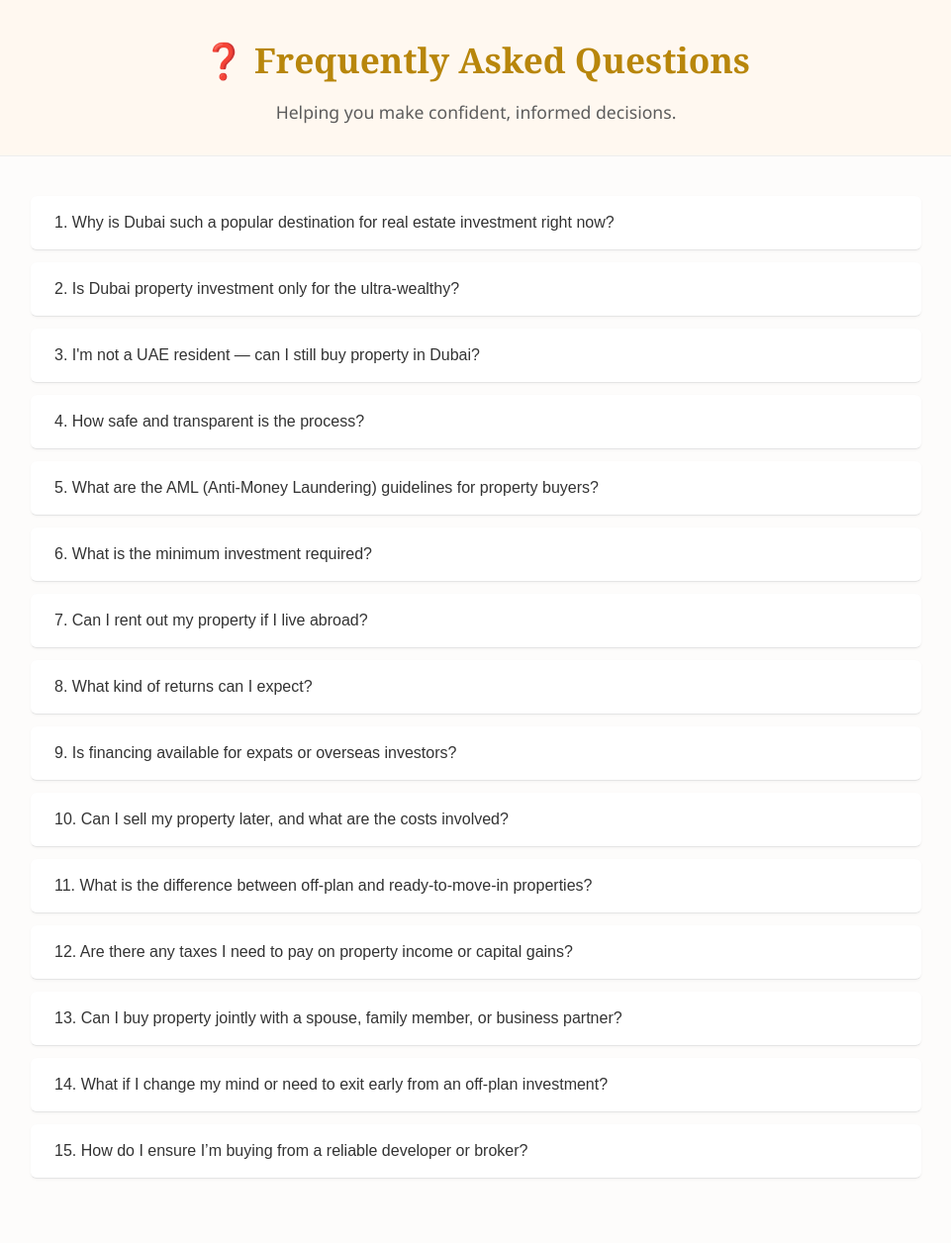
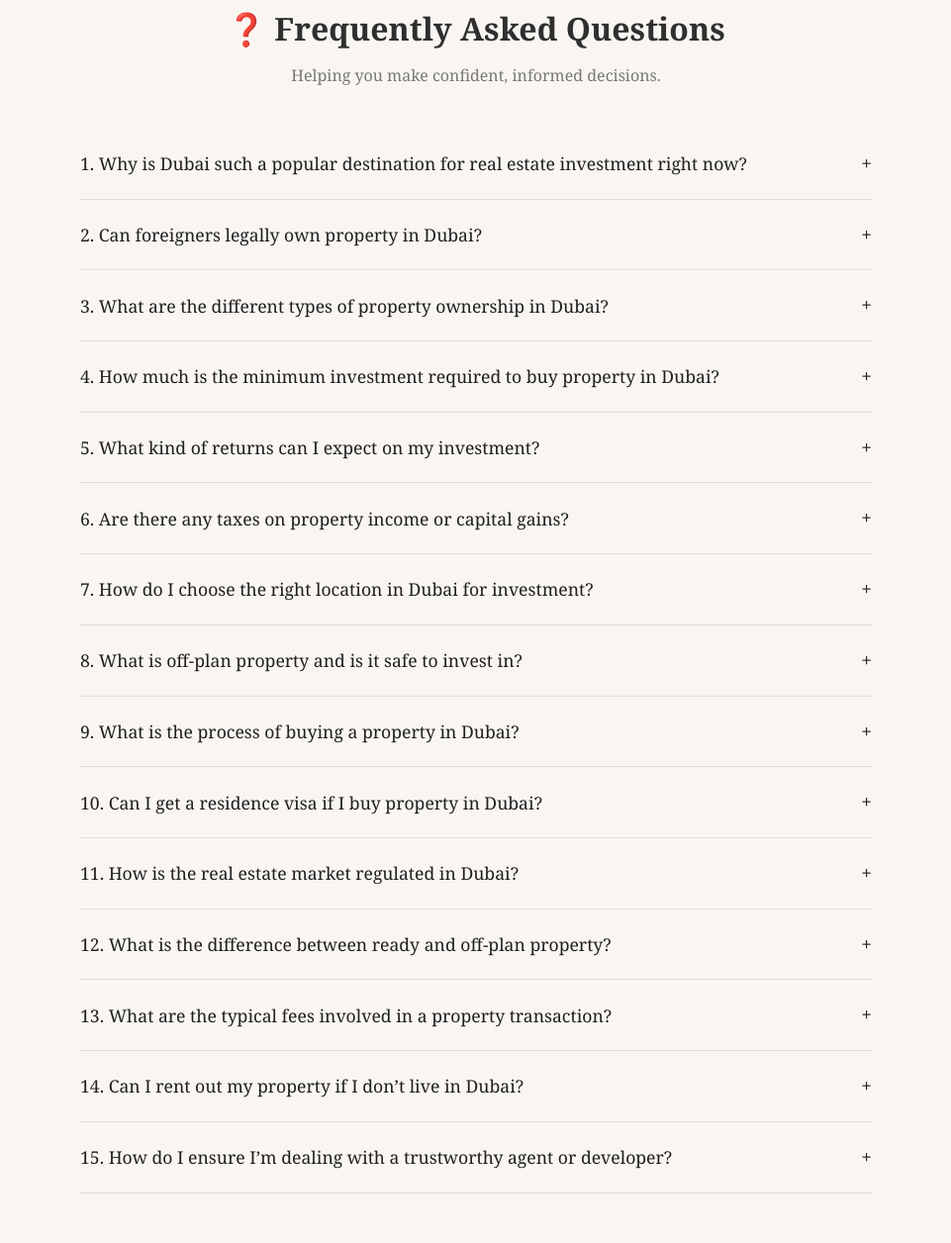
Before and after one commit to msquareco/website, a plain HTML site: page faq.html in a window 1280 px wide. Shown: the part 57-1313 px from the top of the page at 99% size, without its empty margins (159-1120 px from the left). Before the commit the page ends 1288 px from the top, so only its background shows below. Drawn offline with Linux system fonts and the light colour scheme.

Commit message:
Update faq.html

```diff
--- a/faq.html
+++ b/faq.html
@@ -3,138 +3,233 @@
 <head>
   <meta charset="UTF-8" />
   <meta name="viewport" content="width=device-width, initial-scale=1.0"/>
-  <title>FAQ – Dubai Real Estate</title>
-  <link rel="stylesheet" href="style.css"/>
+  <title>FAQs - Dubai Property Investment</title>
+  <link rel="stylesheet" href="style.css" />
+  <style>
+    .faq-container {
+      max-width: 800px;
+      margin: 60px auto;
+      padding: 0 20px;
+    }
+
+    .faq-heading {
+      text-align: center;
+      margin-bottom: 40px;
+    }
+
+    .faq-heading h1 {
+      font-size: 2rem;
+      margin-bottom: 10px;
+    }
+
+    .faq-heading p {
+      color: #777;
+      font-size: 1rem;
+    }
+
+    .faq-item {
+      border-bottom: 1px solid #ddd;
+      padding: 20px 0;
+      cursor: pointer;
+    }
+
+    .faq-question {
+      font-size: 1.1rem;
+      font-weight: 500;
+      color: #1f1f1f;
+      display: flex;
+      justify-content: space-between;
+      align-items: center;
+    }
+
+    .faq-answer {
+      display: none;
+      padding-top: 10px;
+      font-size: 0.95rem;
+      color: #444;
+      max-width: 720px;
+    }
+
+    .faq-item.active .faq-answer {
+      display: block;
+    }
+
+    .faq-icon {
+      font-size: 1.2rem;
+      transition: transform 0.3s ease;
+    }
+
+    .faq-item.active .faq-icon {
+      transform: rotate(45deg);
+    }
+  </style>
 </head>
-<body class="faq-page">
-
-  <section class="faq-hero">
+<body>
+  <main class="faq-container">
+    <div class="faq-heading">
       <h1>❓ Frequently Asked Questions</h1>
       <p>Helping you make confident, informed decisions.</p>
-  </section>
+    </div>
 
-  <section class="faq-container">
-    <!-- Accordion Items -->
-    <div class="accordion">
-      <div class="accordion-item">
-        <button class="accordion-header">1. Why is Dubai such a popular destination for real estate investment right now?</button>
-        <div class="accordion-content">
-          <p>Dubai is currently experiencing a dynamic growth phase. The property market has shown consistent appreciation across key segments — from luxury waterfronts to affordable suburbs. High rental yields (typically 6%–10%), zero property tax, and world-class infrastructure are drawing investors from around the world...</p>
+    <!-- Repeat this .faq-item for each question -->
+   <div class="faq-item">
+  <div class="faq-question">
+    <span>1. Why is Dubai such a popular destination for real estate investment right now?</span>
+    <span class="faq-icon">+</span>
+  </div>
+  <div class="faq-answer">
+    Dubai is currently experiencing a dynamic growth phase. The property market has shown consistent appreciation across key segments — from luxury waterfronts to affordable suburbs. High rental yields (typically 6%–10%), zero property tax, and world-class infrastructure are drawing investors from around the world. With Expo legacy projects, smart city development, and continued global migration, Dubai is not just a trend — it’s a long-term opportunity.
   </div>
 </div>
 
-      <div class="accordion-item">
-        <button class="accordion-header">2. Is Dubai property investment only for the ultra-wealthy?</button>
-        <div class="accordion-content">
-          <p>Not at all. Dubai’s real estate market is inclusive. Whether you're a first-time buyer looking for a studio apartment or a seasoned investor eyeing luxury villas or commercial assets — there’s a structured entry point for every budget...</p>
+<div class="faq-item">
+  <div class="faq-question">
+    <span>2. Can foreigners legally own property in Dubai?</span>
+    <span class="faq-icon">+</span>
+  </div>
+  <div class="faq-answer">
+    Yes, foreigners can legally own property in designated freehold areas in Dubai. These areas allow full ownership with the same rights as UAE nationals, including selling, leasing, or inheriting the property.
   </div>
 </div>
 
-      <div class="accordion-item">
-        <button class="accordion-header">3. I'm not a UAE resident — can I still buy property in Dubai?</button>
-        <div class="accordion-content">
-          <p>Yes, absolutely. Dubai welcomes foreign investors with open arms. You can own freehold property in designated areas regardless of your nationality or residency...</p>
+<div class="faq-item">
+  <div class="faq-question">
+    <span>3. What are the different types of property ownership in Dubai?</span>
+    <span class="faq-icon">+</span>
+  </div>
+  <div class="faq-answer">
+    The two main types are Freehold and Leasehold. Freehold allows full ownership of the property and the land. Leasehold typically gives the right to occupy or lease the property for up to 99 years.
   </div>
 </div>
 
-      <div class="accordion-item">
-        <button class="accordion-header">4. How safe and transparent is the process?</button>
-        <div class="accordion-content">
-          <p>Dubai follows strict regulatory protocols. Every real estate transaction is governed by the Dubai Land Department (DLD) and RERA, ensuring complete transparency...</p>
+<div class="faq-item">
+  <div class="faq-question">
+    <span>4. How much is the minimum investment required to buy property in Dubai?</span>
+    <span class="faq-icon">+</span>
+  </div>
+  <div class="faq-answer">
+    While prices vary, you can enter the market with as little as AED 500,000 for studios or small apartments in emerging areas. Premium projects will require higher budgets.
   </div>
 </div>
 
-      <div class="accordion-item">
-        <button class="accordion-header">5. What are the AML (Anti-Money Laundering) guidelines for property buyers?</button>
-        <div class="accordion-content">
-          <p>Dubai enforces internationally aligned AML regulations. As a buyer, you may be required to provide basic KYC documents...</p>
+<div class="faq-item">
+  <div class="faq-question">
+    <span>5. What kind of returns can I expect on my investment?</span>
+    <span class="faq-icon">+</span>
+  </div>
+  <div class="faq-answer">
+    Rental yields in Dubai are among the highest globally — typically ranging from 6% to 10%. Capital appreciation is also strong in growth areas.
   </div>
 </div>
 
-      <div class="accordion-item">
-        <button class="accordion-header">6. What is the minimum investment required?</button>
-        <div class="accordion-content">
-          <p>Entry-level properties start at around AED 700,000 (~USD 190,000). For those aiming for the 10-year UAE Golden Visa, the threshold begins at AED 2 million (~USD 545,000)...</p>
+<div class="faq-item">
+  <div class="faq-question">
+    <span>6. Are there any taxes on property income or capital gains?</span>
+    <span class="faq-icon">+</span>
+  </div>
+  <div class="faq-answer">
+    Dubai imposes zero property tax, no capital gains tax, and no inheritance tax. There are standard transaction fees during purchase and sale, but no recurring annual taxes on property income.
   </div>
 </div>
 
-      <div class="accordion-item">
-        <button class="accordion-header">7. Can I rent out my property if I live abroad?</button>
-        <div class="accordion-content">
-          <p>Yes. You have two options: long-term leasing or holiday home model. We connect you with licensed property managers who handle everything from tenant communication to maintenance...</p>
+<div class="faq-item">
+  <div class="faq-question">
+    <span>7. How do I choose the right location in Dubai for investment?</span>
+    <span class="faq-icon">+</span>
+  </div>
+  <div class="faq-answer">
+    It depends on your investment goals. Areas like Downtown and Palm Jumeirah are ideal for luxury and tourism-focused rental income. Suburbs like JVC or Dubai South offer affordable entry and strong yield potential.
   </div>
 </div>
 
-      <div class="accordion-item">
-        <button class="accordion-header">8. What kind of returns can I expect?</button>
-        <div class="accordion-content">
-          <p>Returns depend on location, property type, and whether it’s off-plan or ready-to-move-in. Residential properties yield 6–8%, holiday homes 10–12%, and off-plan may appreciate 15–25%...</p>
+<div class="faq-item">
+  <div class="faq-question">
+    <span>8. What is off-plan property and is it safe to invest in?</span>
+    <span class="faq-icon">+</span>
+  </div>
+  <div class="faq-answer">
+    Off-plan means buying a property before it’s built. It’s safe when buying from reputable developers approved by the Dubai Land Department. These projects often offer flexible payment plans and capital appreciation potential.
   </div>
 </div>
 
-      <div class="accordion-item">
-        <button class="accordion-header">9. Is financing available for expats or overseas investors?</button>
-        <div class="accordion-content">
-          <p>Yes. UAE banks offer mortgages to non-residents, and many developers offer flexible post-handover payment plans. We'll help you explore both...</p>
+<div class="faq-item">
+  <div class="faq-question">
+    <span>9. What is the process of buying a property in Dubai?</span>
+    <span class="faq-icon">+</span>
+  </div>
+  <div class="faq-answer">
+    The process typically includes selecting the property, signing a Sales and Purchase Agreement (SPA), paying the deposit (usually 10%), and registering with the Dubai Land Department. The process is transparent and streamlined.
   </div>
 </div>
 
-      <div class="accordion-item">
-        <button class="accordion-header">10. Can I sell my property later, and what are the costs involved?</button>
-        <div class="accordion-content">
-          <p>Yes, Dubai has a very active resale market. Transfer costs, agency fees, and mortgage clearance are transparently handled. We assist end-to-end...</p>
+<div class="faq-item">
+  <div class="faq-question">
+    <span>10. Can I get a residence visa if I buy property in Dubai?</span>
+    <span class="faq-icon">+</span>
+  </div>
+  <div class="faq-answer">
+    Yes, investors can obtain a renewable residence visa if they purchase property worth AED 750,000 or more. A 10-year Golden Visa is available for investments of AED 2 million or more under certain conditions.
   </div>
 </div>
 
-      <div class="accordion-item">
-        <button class="accordion-header">11. What is the difference between off-plan and ready-to-move-in properties?</button>
-        <div class="accordion-content">
-          <p>Off-plan: under construction, lower cost, flexible plans. Ready-to-move: immediate returns. We help evaluate both based on your timeline and goals...</p>
+<div class="faq-item">
+  <div class="faq-question">
+    <span>11. How is the real estate market regulated in Dubai?</span>
+    <span class="faq-icon">+</span>
+  </div>
+  <div class="faq-answer">
+    The Dubai Land Department and RERA (Real Estate Regulatory Agency) strictly regulate the market. These bodies ensure transparency, protect buyer rights, and oversee developers and brokers.
   </div>
 </div>
 
-      <div class="accordion-item">
-        <button class="accordion-header">12. Are there any taxes I need to pay on property income or capital gains?</button>
-        <div class="accordion-content">
-          <p>Dubai offers one of the most tax-friendly environments globally. No income tax, no capital gains tax, no annual property tax. Only a one-time DLD fee of 4% applies...</p>
+<div class="faq-item">
+  <div class="faq-question">
+    <span>12. What is the difference between ready and off-plan property?</span>
+    <span class="faq-icon">+</span>
+  </div>
+  <div class="faq-answer">
+    Ready properties are completed and available for immediate move-in or rental. Off-plan properties are under construction, usually offering lower entry prices and payment flexibility.
   </div>
 </div>
 
-      <div class="accordion-item">
-        <button class="accordion-header">13. Can I buy property jointly with a spouse, family member, or business partner?</button>
-        <div class="accordion-content">
-          <p>Yes. Dubai allows joint ownership and records all names and percentages on the title deed. Great for families or investment groups...</p>
+<div class="faq-item">
+  <div class="faq-question">
+    <span>13. What are the typical fees involved in a property transaction?</span>
+    <span class="faq-icon">+</span>
+  </div>
+  <div class="faq-answer">
+    Buyers typically pay a 4% transfer fee to the DLD, a 2% broker fee (if applicable), and a small fee for registration and trustee services. Developers may also charge service fees for community maintenance.
   </div>
 </div>
 
-      <div class="accordion-item">
-        <button class="accordion-header">14. What if I change my mind or need to exit early from an off-plan investment?</button>
-        <div class="accordion-content">
-          <p>You can resell (if conditions allow) or cancel — possibly incurring fees. We help you assess all implications before making the call...</p>
+<div class="faq-item">
+  <div class="faq-question">
+    <span>14. Can I rent out my property if I don’t live in Dubai?</span>
+    <span class="faq-icon">+</span>
+  </div>
+  <div class="faq-answer">
+    Absolutely. Many investors rent out their properties via long-term leases or short-term holiday rentals. Property management companies can handle everything on your behalf.
   </div>
 </div>
 
-      <div class="accordion-item">
-        <button class="accordion-header">15. How do I ensure I’m buying from a reliable developer or broker?</button>
-        <div class="accordion-content">
-          <p>We only work with licensed and RERA-approved developers/brokers. You can independently verify any entity via the Dubai REST app...</p>
+<div class="faq-item">
+  <div class="faq-question">
+    <span>15. How do I ensure I’m dealing with a trustworthy agent or developer?</span>
+    <span class="faq-icon">+</span>
+  </div>
+  <div class="faq-answer">
+    Always check if the agent or developer is registered with RERA. Ask for their license number and verify it through official DLD channels. Reputable firms will never hesitate to provide transparent documentation.
   </div>
 </div>
-    </div>
-  </section>
+
+  </main>
 
   <script>
-    const headers = document.querySelectorAll(".accordion-header");
-    headers.forEach(btn => {
-      btn.addEventListener("click", () => {
-        const active = document.querySelector(".accordion-item.active");
-        if (active && active !== btn.parentElement) {
-          active.classList.remove("active");
-        }
-        btn.parentElement.classList.toggle("active");
+    document.querySelectorAll(".faq-item").forEach(item => {
+      item.addEventListener("click", () => {
+        item.classList.toggle("active");
       });
     });
   </script>
-
 </body>
 </html>
```
Lines whose indentation alone changed are shown as unchanged.
